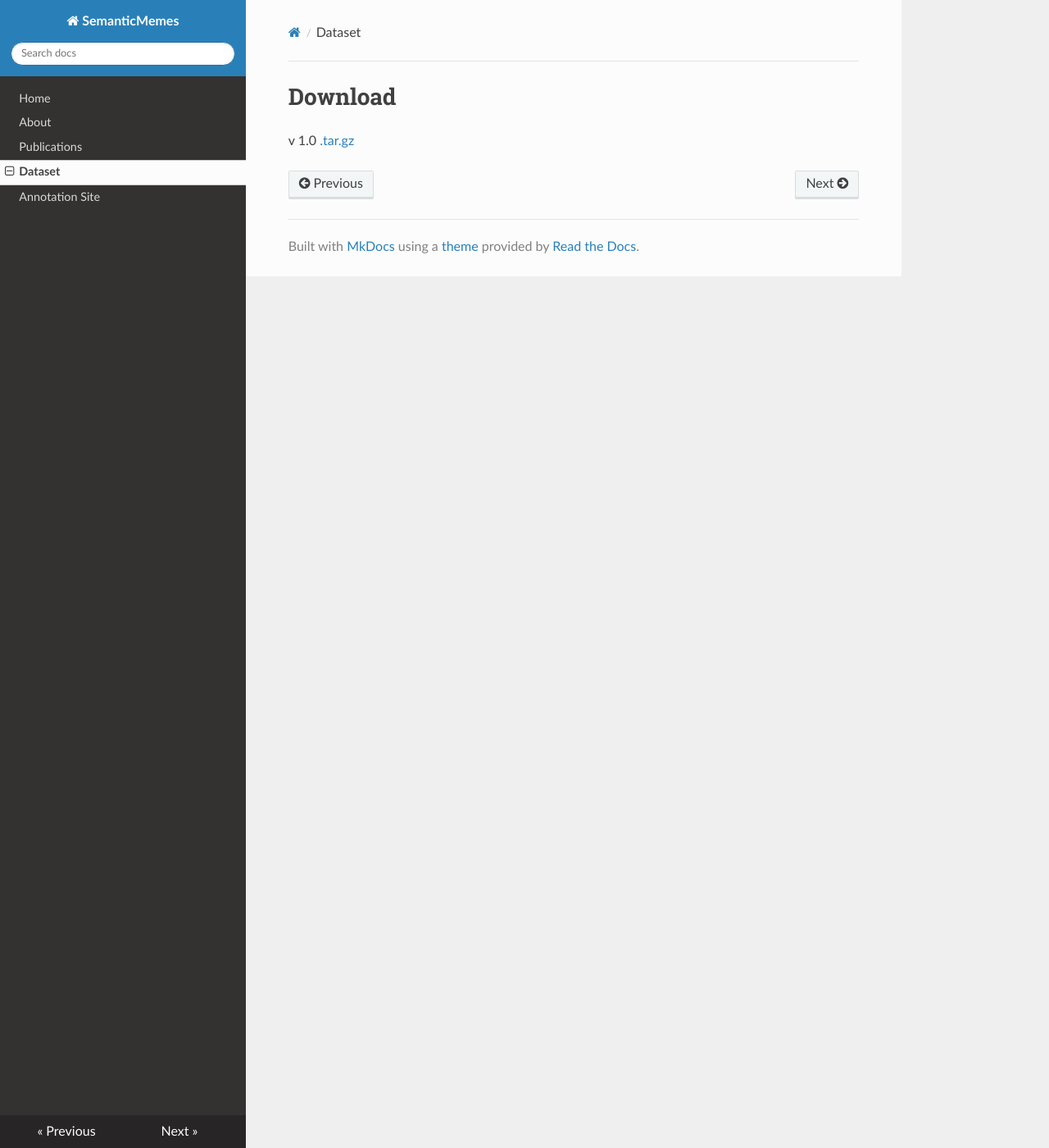
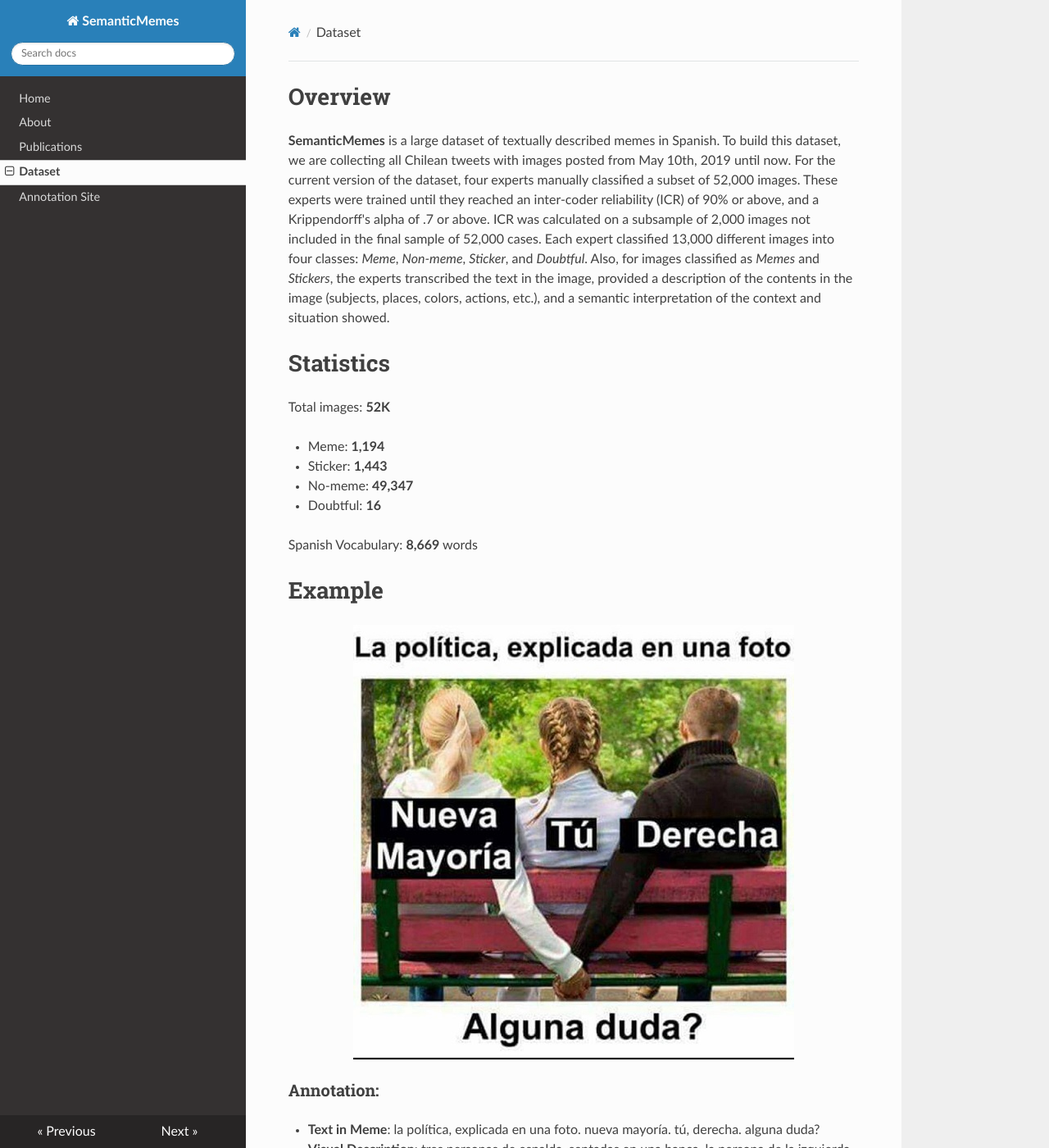
Before and after one commit to jssprz/SemanticMemes, an MkDocs documentation site: the page built from docs/dataset.md, in a window 1280 px wide and 1400 px high. Shown: the whole window at 82% size. Built offline with MkDocs 1.6.1, drawn with Linux system fonts in a browser that asks for light colours; nearby versions of some CDN libraries; some of the changed text lies outside the part shown.

Commit message:
updates mkdocs documentation

````diff
--- a/docs/dataset.md
+++ b/docs/dataset.md
@@ -1,2 +1,56 @@
+# Overview
+
+**SemanticMemes** is a large dataset of textually described memes in Spanish. To build this dataset, we are collecting all Chilean tweets with images posted from May 10th, 2019 until now. For the current version of the dataset, four experts manually classified a subset of 52,000 images. These experts were trained until they reached an inter-coder reliability (ICR) of 90% or above, and a Krippendorff's alpha of .7 or above. ICR was calculated on a subsample of 2,000 images not included in the final sample of 52,000 cases. Each expert classified 13,000 different images into four classes: *Meme*, *Non-meme*, *Sticker*, and *Doubtful*. Also, for images classified as *Memes* and *Stickers*, the experts transcribed the text in the image, provided a description of the contents in the image (subjects, places, colors, actions, etc.), and a semantic interpretation of the context and situation showed.
+
+# Statistics
+Total images: **52K**
+
+- Meme: **1,194**
+
+- Sticker: **1,443**
+
+- No-meme: **49,347**
+
+- Doubtful: **16**
+
+Spanish Vocabulary: **8,669** words
+
+# Example
+
+![image](img/img_0007329.jpg){: .center}
+
+### Annotation:
+- **Text in Meme**: la política, explicada en una foto. nueva mayoría. tú, derecha. alguna duda?
+
+- **Visual Description**: tres personas de espalda, sentadas en una banca. la persona de la izquierda y la derecha se están dando la mano por atrás de la banca.
+
+- **Semantic Description**: alude que las coaliciones políticas en chile se encuentran confabuladas y se ponen de acuerdo respecto a como funciona el pais, dejando de lado a la ciudadanía.
+
 # Download
-v 1.0 [.tar.gz](https://s06.imfd.cl/04/twitter/media/data.tar.gz)
+
+This dataset has restricted access. Contact us to download the image files.
+
+- *v1.0* [.tar.gz](mailto:jeperez@dcc.uchile.cl)
+
+# Files
+
+## Corpus
+- [datainfo.json](https://s06.imfd.cl/04/twitter/media/MemesDataSet/datainfo-v1.0.json)
+
+## Features
+- **CNN** *ResNet-152* [resnet_features.hdf5](https://s06.imfd.cl/04/twitter/media/MemesDataSet/resnet_features.hdf5) (425MB)
+- **HOG** [features.hdf5](https://s06.imfd.cl/04/twitter/media/MemesDataSet/features.hdf5) (26MB)
+
+# Citing the Dataset
+```
+@inproceedings{PerezMartin20ica,
+               author = {Jesus Perez-Martin and Benjamin Bustos and Magdalena Saldana}
+               title = {Semantic Search of Memes on Twitter},
+               booktitle = {International Communication Association (ICA)},
+               year = {2020},
+               month = {May}
+}
+```
+
+## Conctact
+[jeperez at dcc.uchile.cl](mailto:jeperez@dcc.uchile.cl)
--- /dev/null
+++ b/docs/extra.css
@@ -0,0 +1,4 @@
+.center {
+    display: block;
+    margin: 0 auto;
+}
--- a/mkdocs.yml
+++ b/mkdocs.yml
@@ -6,3 +6,6 @@ nav:
   - Dataset: dataset.md
   - Annotation Site: annotation-site.md
 theme: readthedocs
+extra_css: [extra.css]
+markdown_extensions:
+  - markdown.extensions.attr_list
````
Also changed, not shown: docs/index.md (+10 -2 lines), docs/publications.md (+1 -1 lines), docs/img/img_0007329.jpg (added).
